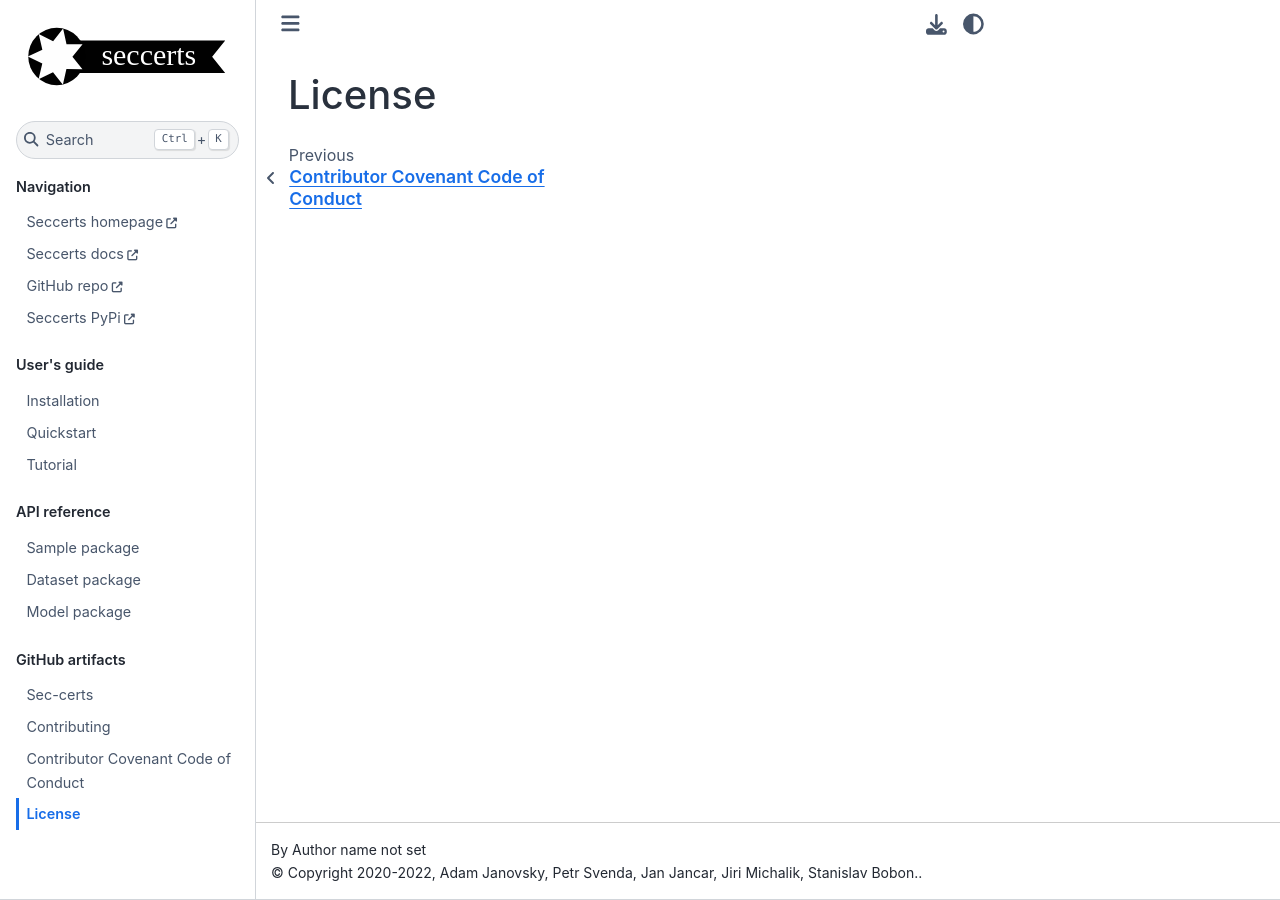
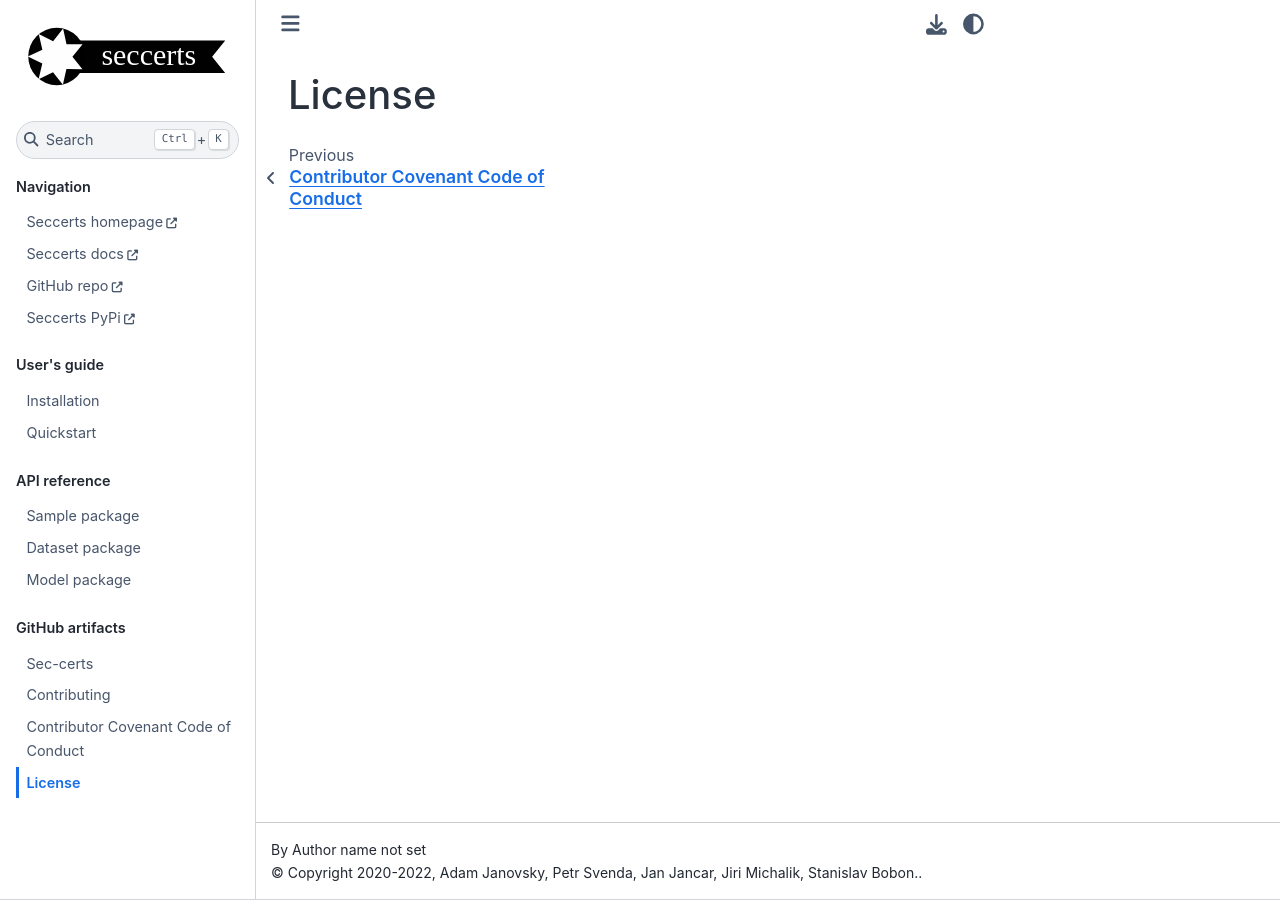
Before and after one commit to crocs-muni/sec-certs, a Sphinx documentation site: the page built from docs/license.md, in a window 1280 px wide. Built offline with Sphinx 7.4.7 and the Sphinx Book theme 1.1.4, drawn with Linux system fonts in a browser that asks for light colours; pages that are not in the unit, such as notebooks, are missing from menus.

```diff
--- a/docs/tutorial.md
+++ /dev/null
@@ -1,3 +0,0 @@
-# Tutorial
-
-TBA
```
Also changed, not shown: docs/index.md (+1 -1 lines), 1 other file.
